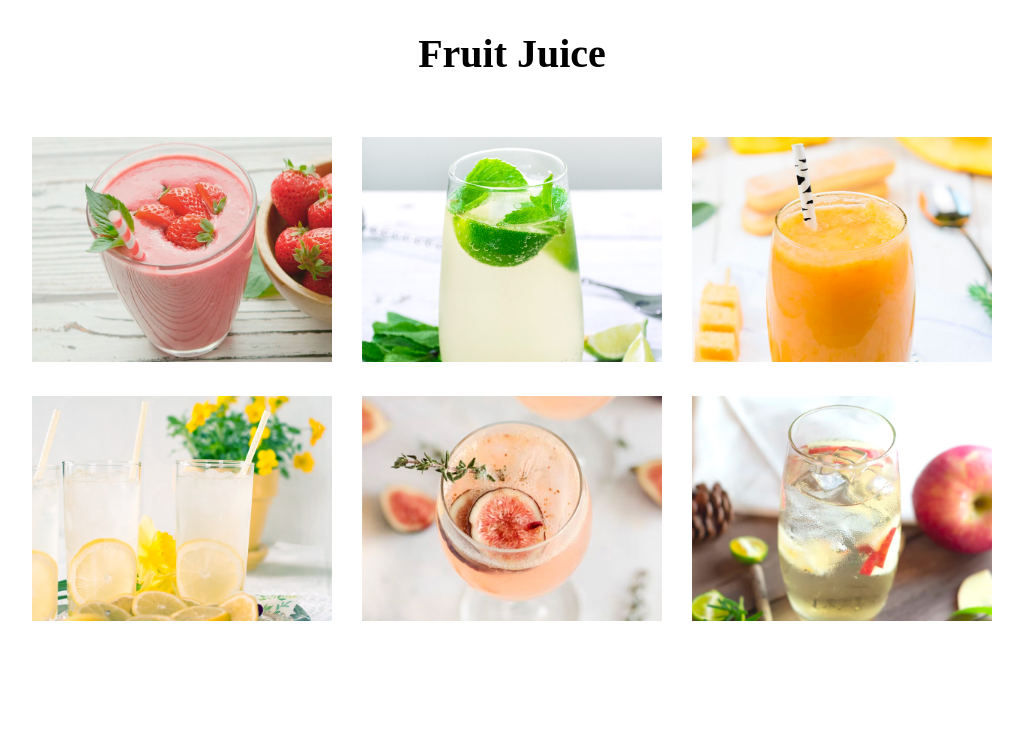
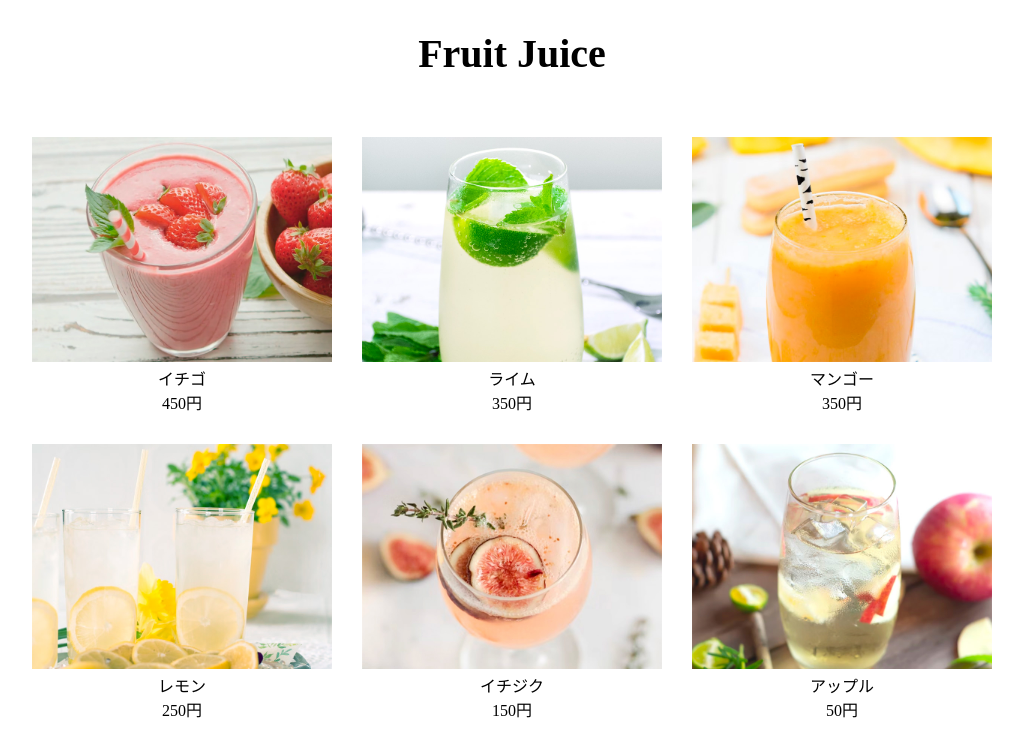
Before and after one commit to takuya-ya/JavaScript, a plain HTML site: page JS_Data-2/chapter5/09-demo/index.html in a window 1280 px wide. Shown: the whole page, without its empty margins (128-1151 px from the left). Drawn offline with Linux system fonts and the light colour scheme; some packages are replaced by stand-ins of ours; a web font is replaced by a local one.

Commit message:
chpter5:オブジェクトのプロパティを定義、操作して出力

```diff
--- a/JS_Data-2/chapter5/09-demo/js/script.js
+++ b/JS_Data-2/chapter5/09-demo/js/script.js
@@ -5,23 +5,56 @@ const strawberry = {
     img: 'strawberry.jpg',
     price: 450,
 };
+
 console.log(strawberry.name);
 console.log(strawberry['img']);
 
 const key = 'name';
+
 console.log(strawberry.key);
 console.log(strawberry[key]);
 
 const lists = [
-    'strawberry.jpg',
-    'lime.jpg',
-    'mango.jpg',
-    'lemon.jpg',
-    'fig.jpg',
-    'apple.jpg',
+    {
+    name: 'イチゴ',
+    img: 'strawberry.jpg',
+    price: 450
+    },
+    {
+        name: 'ライム',
+        img: 'lime.jpg',
+        price: 350
+    },
+    {
+        name: 'マンゴー',
+        img: 'mango.jpg',
+        price: 350
+    },
+    {
+        name: 'レモン',
+        img: 'lemon.jpg',
+        price: 250
+    },
+    {
+        name: 'イチジク',
+        img: 'fig.jpg',
+        price: 150
+    },{
+        name: 'アップル',
+        img: 'apple.jpg',
+        price: 50
+    },
 ];
 
-for(let i = 0; i < lists.length; i++){
-    const content = `<div><img src="images/${lists[i]}" alt=""></div>`;
+// for(let i = 0; i < lists.length; i++) {
+//     const content = `
+//     <div><img src="images/${lists[i].img}" alt="">` `<p>${lists[i].name}</p>` `<p>${lists[i].price}</p></div>`;
+//     menu.insertAdjacentHTML('beforeend', content);
+// };
+
+for(let i = 0; i < lists.length; i++) {
+    const {name, price, img} = lists[i];
+    const content = `
+    <div><img src="images/${img}" alt=""><p>${name}</p><p>${price}円</p></div>`;
     menu.insertAdjacentHTML('beforeend', content);
-}
+};
```
Also changed, not shown: JS_Data-2/chapter5/09-demo/index.html (line endings or trailing spaces).
